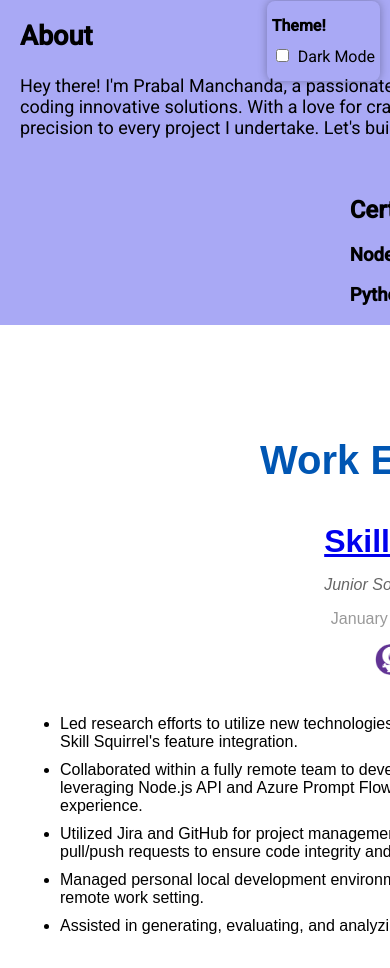
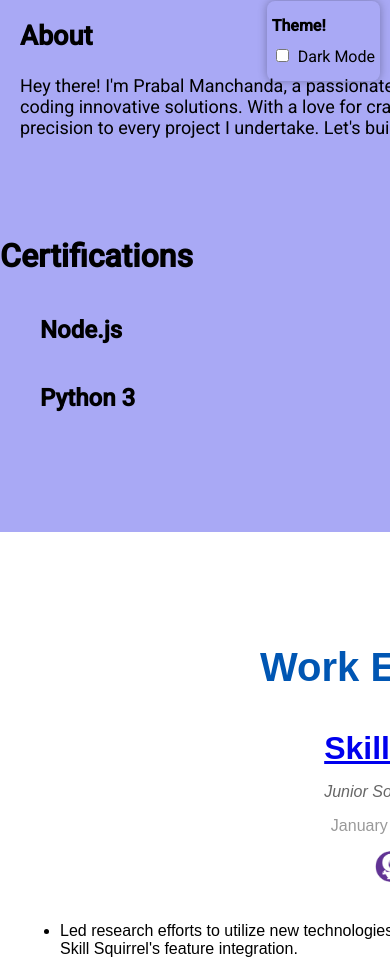
Before and after one commit to Prabal31/My-Portfolio, an Angular app: page / in a window 390 px wide. Shown: the part 753-1721 px from the top of the page. Built offline with nearby package versions, Linux system fonts and the light colour scheme.

Commit message:
chore: Update menu-about component CSS for responsive design and add certifications section

```diff
--- a/src/app/Menu/menu-about/menu-about.component.css
+++ b/src/app/Menu/menu-about/menu-about.component.css
@@ -2,9 +2,9 @@
 .about-me-container {
     background-color: rgb(169, 169, 245);
     display: flex;
-    padding-top: 200px;
+    flex-direction: column; /* Adjust for column layout */
+    padding-top: 100px;
     width: 100%;
-    height: 750px;
     justify-content: center;
     align-items: center; /* Align items in the center vertically */
 }
@@ -39,6 +39,36 @@
     max-width: 100%; /* Remove width constraint */
 }
 
+/* Certifications section */
+.certifications-container {
+    width: 100%;
+    padding: 20px 20px 100px 20px;
+    background-color: rgb(169, 169, 245);
+    text-align: left;
+    margin-top: 20px; /* Space between About and Certifications sections */
+}
+
+.certifications-container h2 {
+    padding-left: 40px; /* Align header with about section text */
+}
+
+.certifications-content {
+    display: flex;
+    flex-wrap: wrap;
+    justify-content: flex-start; /* Align items to the start */
+    gap: 20px;
+    padding-left: 40px; /* Align certificates with header */
+}
+
+.certificate {
+    text-align: center;
+}
+
+.certificate h3 {
+    font-size: 20px;
+    margin-bottom: 10px;
+}
+
 /* Responsive Design */
 @media only screen and (max-width: 600px) {
     .about-me-container {
@@ -68,6 +98,11 @@
         font-size: 18px;
         max-width: 100%;
     }
+
+    .certifications-container h2,
+    .certifications-content {
+        padding-left: 20px; /* Adjust padding for mobile */
+    }
 }
 
 @media only screen and (min-width: 601px) and (max-width: 1200px) {
@@ -96,4 +131,9 @@
         font-size: 20px;
         max-width: 100%; /* Ensure full width */
     }
+
+    .certifications-container h2,
+    .certifications-content {
+        padding-left: 40px; /* Adjust padding for tablets */
+    }
 }
--- a/src/app/Menu/menu-about/menu-about.component.html
+++ b/src/app/Menu/menu-about/menu-about.component.html
@@ -9,9 +9,9 @@
         </div>
     </div>
     <div class="certifications-container">
-        <h2 id="certifications-h2">Certifications</h2>
+        <h1 id="certifications-h2">Certifications</h1>
         <div class="certifications-content" *ngFor="let certificate of certificate">
-            <h3>{{certificate.Name}}</h3>
+            <h2>{{certificate.Name}}</h2>
         </div>
     </div>
 </div>
```
